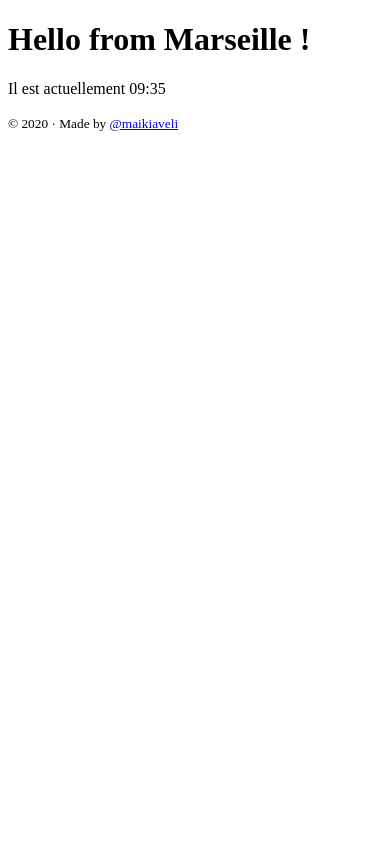
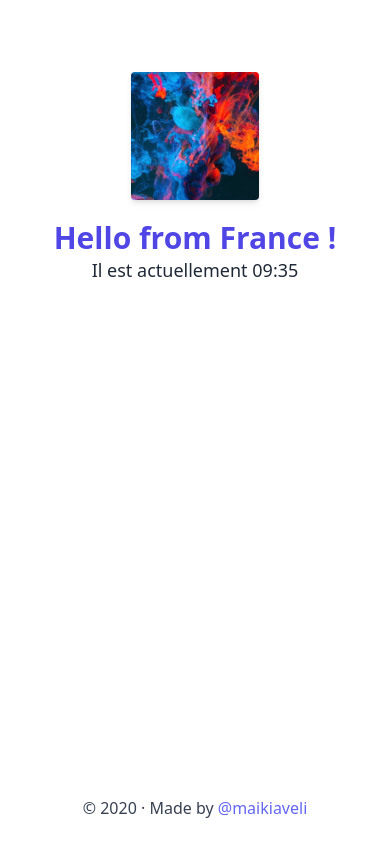
Before and after one commit to michaellarboni/hello-city, a Symfony app: template templates/pages/home.html.twig in a window 390 px wide. Run offline with Twig, Linux system fonts and the light colour scheme; the template is opened without the code that fills it, so the values that code supplies are empty; some libraries are stand-ins or nearby versions.

Commit message:
Add about page, images an styling with Tailwind

```diff
--- a/composer.json
+++ b/composer.json
@@ -6,6 +6,7 @@
         "ext-ctype": "*",
         "ext-iconv": "*",
         "doctrine/annotations": "^1.10",
+        "symfony/asset": "5.1.*",
         "symfony/console": "5.1.*",
         "symfony/dotenv": "5.1.*",
         "symfony/flex": "^1.3.1",
--- a/templates/base.html.twig
+++ b/templates/base.html.twig
@@ -1,12 +1,19 @@
 <!DOCTYPE html>
-<html>
+<html lang="{{ app.request.locale }}">
     <head>
         <meta charset="UTF-8">
+        <meta name="viewport" content="width=device-width, initial-scale=1, shrink-to-fit=no">
+        <link href="https://unpkg.com/tailwindcss@^1.0/dist/tailwind.min.css" rel="stylesheet">
         <title>{% block title %}Hello City !!{% endblock %}</title>
         {% block stylesheets %}{% endblock %}
     </head>
-    <body>
-        {% block body %}{% endblock %}
-        {% block javascripts %}{% endblock %}
-    </body>
+    <body class="flex flex-col justify-between items-center min-h-screen">
+        <main role="main" class="my-6 flex flex-col justify-center items-center">
+            {% block body %}{% endblock %}
+        </main>
+        <footer class="text-gray-400 my-6">
+            {{ include('/layouts/partials/_footer.html.twig') }}
+        </footer>
+            {% block javascripts %}{% endblock %}
+        </body>
 </html>
--- a/templates/layouts/partials/_footer.html.twig
+++ b/templates/layouts/partials/_footer.html.twig
@@ -1,8 +1,9 @@
-<footer class="container text-center mt-5">
-    <p class="text-muted">
-        <small>
-            &copy; {{ 'now'|date('Y') }} &middot;
-            <span class="text-dark">Made by <a href="#">@maikiaveli</a></span>
-        </small>
-    </p>
-</footer>
+<div class="text-gray-700">
+    &copy; {{ 'now'|date('Y') }} &middot;
+    <span class="text-dark">
+        Made by
+        <a href="{{ path('app_about') }}" class="text-indigo-500 hover:text-indigo-600">
+            @maikiaveli
+        </a>
+    </span>
+</div>
--- a/templates/pages/home.html.twig
+++ b/templates/pages/home.html.twig
@@ -1,8 +1,10 @@
 {% extends 'base.html.twig' %}
 
+{% block title 'Hello City !' %}
+
 {% block body %}
-    <h1>Hello from Marseille !</h1>
-    <p>Il est actuellement {{  'now'|date('H:i') }}</p>
+    <img src="/images/placeholder.png" alt="France flag" class="rounded mt-12 h-32 shadow-md">
+    <h1 class="mt-5 text-3xl sm:text-5xl font-semibold text-indigo-600">Hello from France !</h1>
 
-    {{ include('/layouts/partials/_footer.html.twig') }}
+    <p class="text-lg text-gray-800">Il est actuellement {{ 'now'|date('H:i') }}</p>
 {% endblock %}
```
Also changed, not shown: src/Controller/PagesController.php (+9 -1 lines), templates/pages/about.html.twig (added, +13 -0 lines), package-lock.json (added), public/images/photo.jpg (added), public/images/placeholder.png (added), 2 other files.
